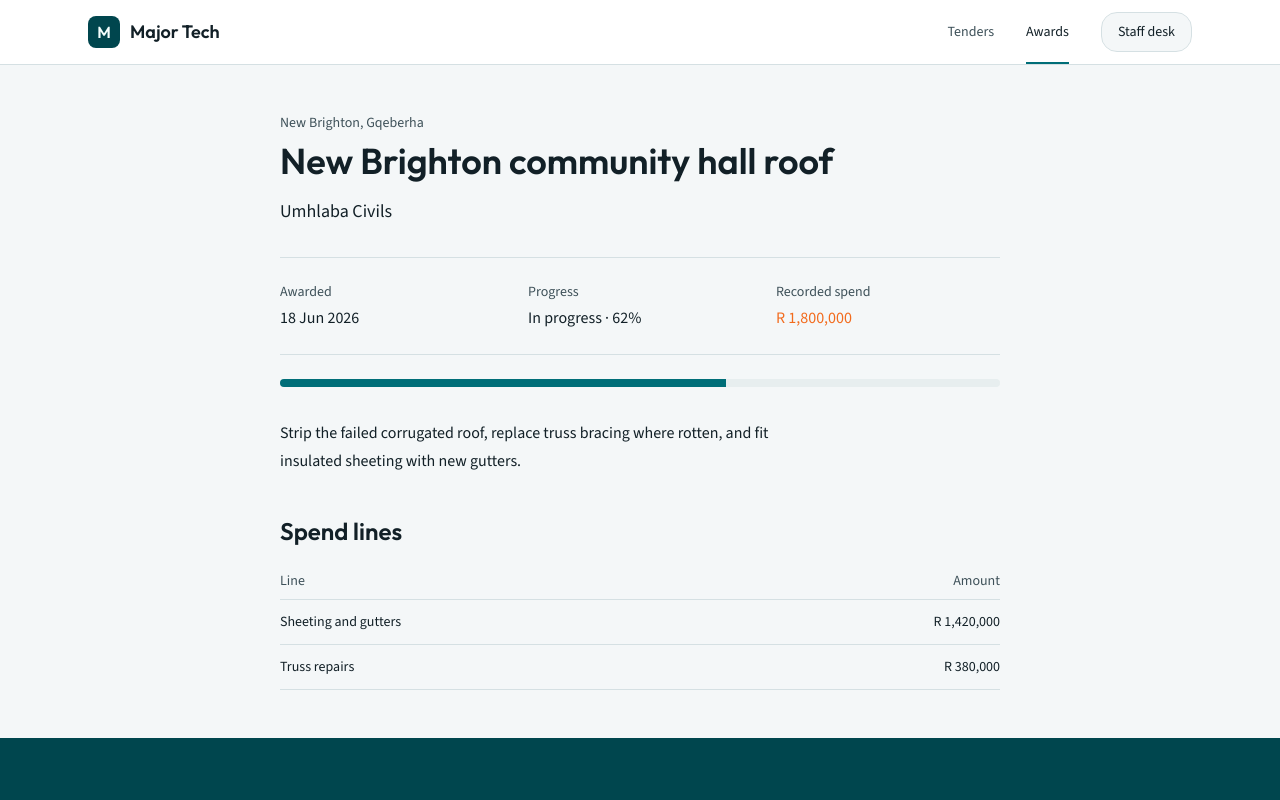
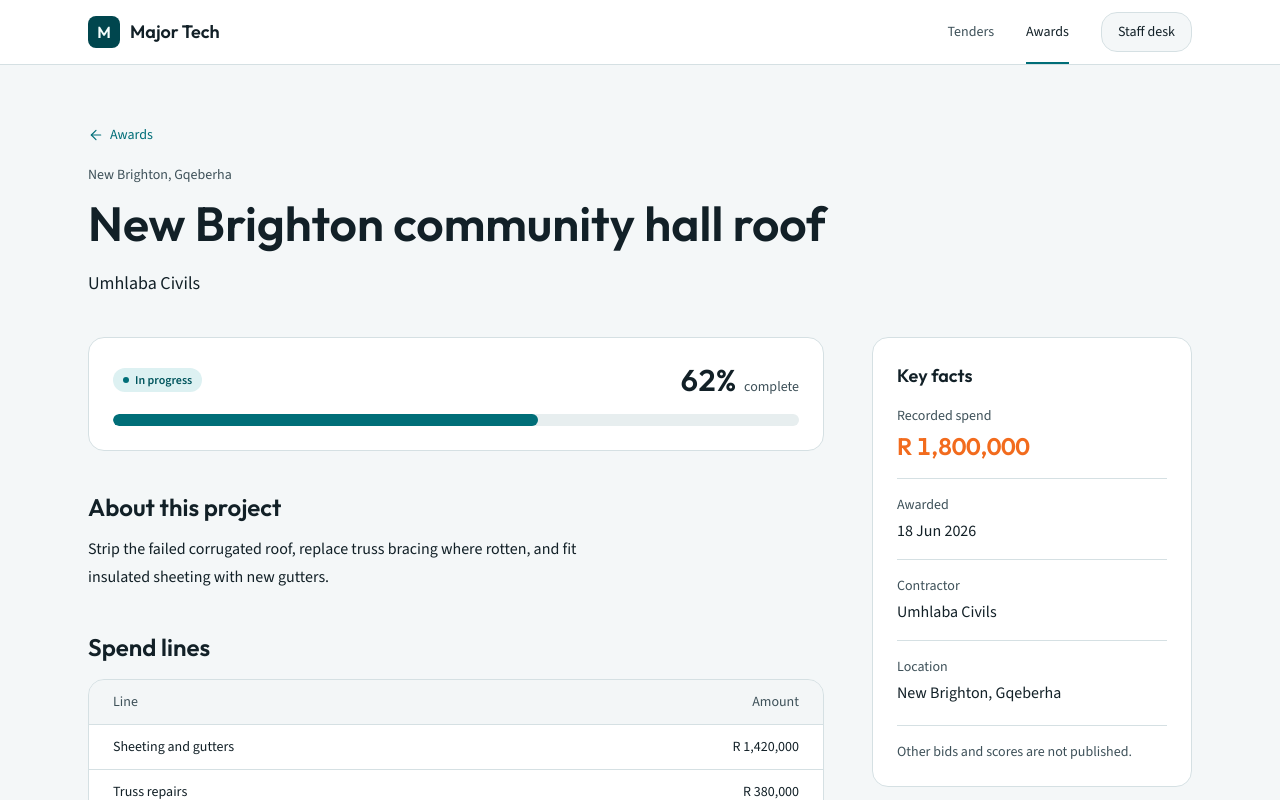
Before and after one commit to MrSolution07/tender_system, a Next.js app in the folder apps/web/: page /awards/aw-hall in a window 1280 px wide. Shown: the top 800 px of the page. Built offline with nearby package versions, Linux system fonts and the light colour scheme.

Commit message:
feat(ui):
redesign tender detail and awards pages with key facts panels

```diff
--- a/apps/web/app/(public)/awards/[id]/page.tsx
+++ b/apps/web/app/(public)/awards/[id]/page.tsx
@@ -1,11 +1,13 @@
 "use client";
 
+import { ArrowLeft } from "lucide-react";
 import Link from "next/link";
 import { useParams } from "next/navigation";
+import { ProgressBar } from "@/components/progress-bar";
+import { ProjectStatusBadge } from "@/components/project-status-badge";
 import { Button } from "@/components/ui/button";
 import { Skeleton } from "@/components/ui/skeleton";
 import { formatDate, formatRand } from "@/lib/format";
-import { PROJECT_STATUS_LABEL } from "@/lib/labels";
 import { useStore } from "@/lib/store";
 
 export default function AwardDetailPage() {
@@ -18,8 +20,9 @@ export default function AwardDetailPage() {
 
   if (!ready) {
     return (
-      <div className="mx-auto max-w-3xl px-6 py-12">
+      <div className="mx-auto max-w-6xl px-6 py-12">
         <Skeleton className="h-10 w-2/3" />
+        <Skeleton className="mt-6 h-32 w-full rounded-[1rem]" />
       </div>
     );
   }
@@ -38,54 +41,70 @@ export default function AwardDetailPage() {
   const spent = award.spend.reduce((sum, line) => sum + line.amountCents, 0);
 
   return (
-    <article className="mx-auto max-w-3xl px-6 py-12">
+    <article className="mx-auto max-w-6xl px-6 py-10 md:py-12">
+      <Link
+        href="/awards"
+        className="inline-flex h-11 items-center gap-1.5 text-sm font-medium text-primary underline-offset-4 hover:underline"
+      >
+        <ArrowLeft className="size-4" strokeWidth={1.75} aria-hidden="true" />
+        Awards
+      </Link>
+
+      <header className="mt-2">
         <p className="text-sm text-muted-foreground">{award.locationLabel}</p>
-      <h1 className="mt-2 font-display text-balance text-4xl font-semibold">
+        <h1 className="mt-2 max-w-[28ch] font-display leading-tight text-balance text-4xl font-semibold md:text-5xl">
           {award.projectTitle}
         </h1>
         <p className="mt-4 text-lg">{award.contractor}</p>
-      <dl className="mt-8 grid gap-6 border-y border-border py-6 sm:grid-cols-3">
+      </header>
+
+      <div className="mt-10 grid gap-10 md:grid-cols-[minmax(0,1fr)_20rem] md:items-start md:gap-12">
         <div>
-          <dt className="text-sm text-muted-foreground">Awarded</dt>
-          <dd className="mt-1 font-medium tabular-nums">{formatDate(award.awardedAt)}</dd>
+          <section
+            aria-label="Progress"
+            className="rounded-[1rem] border border-border bg-card p-6"
+          >
+            <div className="flex flex-wrap items-center justify-between gap-3">
+              <ProjectStatusBadge status={award.projectStatus} />
+              <p className="font-display text-3xl font-semibold tabular-nums">
+                {award.progressPercent}%
+                <span className="ml-2 font-sans text-sm font-normal text-muted-foreground">
+                  complete
+                </span>
+              </p>
             </div>
-        <div>
-          <dt className="text-sm text-muted-foreground">Progress</dt>
-          <dd className="mt-1 font-medium">
-            {PROJECT_STATUS_LABEL[award.projectStatus]} · {award.progressPercent}%
-          </dd>
-        </div>
-        <div>
-          <dt className="text-sm text-muted-foreground">Recorded spend</dt>
-          <dd className="mt-1 font-medium text-highlight tabular-nums">
-            {formatRand(spent)}
-          </dd>
-        </div>
-      </dl>
-      <div
-        className="mt-6 h-2 overflow-hidden rounded-full bg-muted"
-        role="meter"
-        aria-valuenow={award.progressPercent}
-        aria-valuemin={0}
-        aria-valuemax={100}
-        aria-label="Project progress"
-      >
-        <div
-          className="h-full bg-primary"
-          style={{ width: `${award.progressPercent}%` }}
+            <ProgressBar
+              className="mt-4 h-3"
+              percent={award.progressPercent}
+              label="Project progress"
             />
-      </div>
+          </section>
+
           {tender ? (
-        <p className="mt-8 max-w-[65ch] text-pretty leading-7">{tender.description}</p>
+            <>
+              <h2 className="mt-10 font-display text-2xl font-semibold">
+                About this project
+              </h2>
+              <p className="mt-3 max-w-[65ch] text-pretty leading-7">
+                {tender.description}
+              </p>
+            </>
           ) : null}
-      <h2 className="mt-10 font-display text-2xl font-semibold">Spend lines</h2>
-      <table className="mt-4 w-full text-left text-sm">
+
+          <h2 className="mt-10 font-display text-2xl font-semibold">
+            Spend lines
+          </h2>
+          <div className="mt-4 overflow-hidden rounded-[1rem] border border-border bg-card">
+            <table className="w-full text-left text-sm">
               <thead>
-          <tr className="border-b border-border text-muted-foreground">
-            <th scope="col" className="py-2 font-medium">
+                <tr className="border-b border-border bg-muted/50 text-muted-foreground">
+                  <th scope="col" className="px-4 py-3 font-medium md:px-6">
                     Line
                   </th>
-            <th scope="col" className="py-2 text-right font-medium">
+                  <th
+                    scope="col"
+                    className="px-4 py-3 text-right font-medium md:px-6"
+                  >
                     Amount
                   </th>
                 </tr>
@@ -93,12 +112,59 @@ export default function AwardDetailPage() {
               <tbody>
                 {award.spend.map((line) => (
                   <tr key={line.id} className="border-b border-border">
-              <td className="py-3">{line.label}</td>
-              <td className="py-3 text-right tabular-nums">{formatRand(line.amountCents)}</td>
+                    <td className="px-4 py-3 md:px-6">{line.label}</td>
+                    <td className="px-4 py-3 text-right tabular-nums md:px-6">
+                      {formatRand(line.amountCents)}
+                    </td>
                   </tr>
                 ))}
               </tbody>
+              <tfoot>
+                <tr>
+                  <th scope="row" className="px-4 py-3 font-semibold md:px-6">
+                    Total recorded
+                  </th>
+                  <td className="px-4 py-3 text-right font-semibold tabular-nums md:px-6">
+                    {formatRand(spent)}
+                  </td>
+                </tr>
+              </tfoot>
             </table>
+          </div>
+        </div>
+
+        <aside
+          aria-label="Key facts"
+          className="rounded-[1rem] border border-border bg-card p-6 md:sticky md:top-24"
+        >
+          <h2 className="font-display text-lg font-semibold">Key facts</h2>
+          <dl className="mt-4 divide-y divide-border">
+            <div className="pb-4">
+              <dt className="text-sm text-muted-foreground">Recorded spend</dt>
+              <dd className="mt-1 font-display text-2xl font-semibold text-highlight tabular-nums">
+                {formatRand(spent)}
+              </dd>
+            </div>
+            <div className="py-4">
+              <dt className="text-sm text-muted-foreground">Awarded</dt>
+              <dd className="mt-1 font-medium tabular-nums">
+                {formatDate(award.awardedAt)}
+              </dd>
+            </div>
+            <div className="py-4">
+              <dt className="text-sm text-muted-foreground">Contractor</dt>
+              <dd className="mt-1 font-medium">{award.contractor}</dd>
+            </div>
+            <div className="pt-4">
+              <dt className="text-sm text-muted-foreground">Location</dt>
+              <dd className="mt-1 font-medium">{award.locationLabel}</dd>
+            </div>
+          </dl>
+          <p className="mt-5 border-t border-border pt-4 text-sm text-pretty text-muted-foreground">
+            Other bids and scores are not published.
+          </p>
+        </aside>
+      </div>
     </article>
   );
 }
--- a/apps/web/app/(public)/awards/page.tsx
+++ b/apps/web/app/(public)/awards/page.tsx
@@ -1,9 +1,10 @@
 "use client";
 
 import Link from "next/link";
+import { ProgressBar } from "@/components/progress-bar";
+import { ProjectStatusBadge } from "@/components/project-status-badge";
 import { Skeleton } from "@/components/ui/skeleton";
 import { formatRand } from "@/lib/format";
-import { PROJECT_STATUS_LABEL } from "@/lib/labels";
 import { useStore } from "@/lib/store";
 
 export default function AwardsPage() {
@@ -13,6 +14,9 @@ export default function AwardsPage() {
       sum + award.spend.reduce((inner, line) => inner + line.amountCents, 0),
     0,
   );
+  const completed = awards.filter(
+    (award) => award.projectStatus === "completed",
+  ).length;
 
   return (
     <div className="mx-auto max-w-6xl px-6 py-12">
@@ -21,29 +25,72 @@ export default function AwardsPage() {
         Contractor, progress, and spend. Scores and the other bids are not
         published here.
       </p>
-      <p className="mt-8 font-display text-5xl font-semibold text-highlight tabular-nums">
-        {ready ? formatRand(spend) : "—"}
-      </p>
-      <p className="mt-1 text-sm text-muted-foreground">Recorded spend on these awards</p>
+
+      <section
+        aria-label="Spend summary"
+        className="mt-8 flex flex-col gap-6 rounded-[1rem] border border-border bg-card p-6 md:flex-row md:items-end md:justify-between md:p-8"
+      >
+        <div>
+          <p className="font-display text-5xl font-semibold text-highlight tabular-nums">
+            {ready ? formatRand(spend) : "—"}
+          </p>
+          <p className="mt-1 text-sm text-muted-foreground">
+            Recorded spend on these awards
+          </p>
+        </div>
+        {ready ? (
+          <dl className="flex gap-10">
+            <div>
+              <dd className="font-display text-3xl font-semibold tabular-nums">
+                {awards.length}
+              </dd>
+              <dt className="text-sm text-muted-foreground">
+                {awards.length === 1 ? "Award" : "Awards"}
+              </dt>
+            </div>
+            <div>
+              <dd className="font-display text-3xl font-semibold tabular-nums">
+                {completed}
+              </dd>
+              <dt className="text-sm text-muted-foreground">Completed</dt>
+            </div>
+          </dl>
+        ) : null}
+      </section>
 
       {!ready ? (
-        <Skeleton className="mt-8 h-40 w-full" />
+        <Skeleton className="mt-6 h-40 w-full rounded-[1rem]" />
       ) : (
-        <ul className="mt-8 divide-y divide-border border-y border-border">
+        <ul className="mt-6 divide-y divide-border overflow-hidden rounded-[1rem] border border-border bg-card">
           {awards.map((award) => (
             <li key={award.id}>
               <Link
                 href={`/awards/${award.id}`}
-                className="grid gap-2 py-5 md:grid-cols-[minmax(0,1fr)_auto] md:items-baseline"
+                className="group grid gap-4 px-4 py-5 outline-none transition-colors hover:bg-secondary/60 focus-visible:ring-2 focus-visible:ring-ring focus-visible:ring-inset md:grid-cols-[minmax(0,1fr)_15rem] md:items-center md:gap-8 md:px-6"
               >
-                <span>
-                  <span className="block font-medium">{award.projectTitle}</span>
-                  <span className="text-sm text-muted-foreground">
-                    {award.contractor} · {PROJECT_STATUS_LABEL[award.projectStatus]}
+                <span className="min-w-0">
+                  <span className="flex flex-wrap items-center gap-2">
+                    <span className="font-medium underline-offset-4 group-hover:underline">
+                      {award.projectTitle}
+                    </span>
+                    <ProjectStatusBadge status={award.projectStatus} />
+                  </span>
+                  <span className="mt-1 block text-sm text-muted-foreground">
+                    {award.contractor} · {award.locationLabel}
                   </span>
                 </span>
-                <span className="text-sm tabular-nums text-muted-foreground">
-                  {award.progressPercent}% complete
+                <span className="block">
+                  <span className="flex items-baseline justify-between text-sm">
+                    <span className="text-muted-foreground">Progress</span>
+                    <span className="font-semibold tabular-nums">
+                      {award.progressPercent}%
+                    </span>
+                  </span>
+                  <ProgressBar
+                    className="mt-2"
+                    percent={award.progressPercent}
+                    label={`Progress on ${award.projectTitle}`}
+                  />
                 </span>
               </Link>
             </li>
--- a/apps/web/app/(public)/tenders/[id]/page.tsx
+++ b/apps/web/app/(public)/tenders/[id]/page.tsx
@@ -1,5 +1,6 @@
 "use client";
 
+import { ArrowLeft } from "lucide-react";
 import Link from "next/link";
 import { useParams } from "next/navigation";
 import { StatusBadge } from "@/components/status-badge";
@@ -17,9 +18,9 @@ export default function TenderDetailPage() {
 
   if (!ready) {
     return (
-      <div className="mx-auto max-w-3xl px-6 py-12">
+      <div className="mx-auto max-w-6xl px-6 py-12">
         <Skeleton className="h-10 w-2/3" />
-        <Skeleton className="mt-6 h-32 w-full" />
+        <Skeleton className="mt-6 h-32 w-full rounded-[1rem]" />
       </div>
     );
   }
@@ -27,7 +28,9 @@ export default function TenderDetailPage() {
   if (!tender) {
     return (
       <div className="mx-auto max-w-3xl px-6 py-16">
-        <h1 className="font-display text-3xl font-semibold">Notice not on the public record</h1>
+        <h1 className="font-display text-3xl font-semibold">
+          Notice not on the public record
+        </h1>
         <p className="mt-3 text-pretty text-muted-foreground">
           This tender is missing, still a draft, or already closed. Open notices
           are listed separately from awards.
@@ -40,39 +43,92 @@ export default function TenderDetailPage() {
   }
 
   return (
-    <article className="mx-auto max-w-3xl px-6 py-12">
+    <article className="mx-auto max-w-6xl px-6 py-10 md:py-12">
+      <Link
+        href="/tenders"
+        className="inline-flex h-11 items-center gap-1.5 text-sm font-medium text-primary underline-offset-4 hover:underline"
+      >
+        <ArrowLeft className="size-4" strokeWidth={1.75} aria-hidden="true" />
+        Open notices
+      </Link>
+
+      <header className="mt-2">
         <p className="text-sm text-muted-foreground">{tender.department}</p>
-      <h1 className="mt-2 font-display text-balance text-4xl font-semibold">
+        <h1 className="mt-2 max-w-[28ch] font-display leading-tight text-balance text-4xl font-semibold md:text-5xl">
           {tender.title}
         </h1>
         <div className="mt-4">
           <StatusBadge status={tender.status} />
         </div>
-      <dl className="mt-8 grid gap-6 border-y border-border py-6 sm:grid-cols-3">
+      </header>
+
+      <div className="mt-10 grid gap-10 md:grid-cols-[minmax(0,1fr)_20rem] md:items-start md:gap-12">
         <div>
+          <h2 className="font-display text-2xl font-semibold">About this tender</h2>
+          <p className="mt-3 max-w-[65ch] text-pretty leading-7">
+            {tender.description}
+          </p>
+
+          <h2 className="mt-10 font-display text-2xl font-semibold">
+            Requirements
+          </h2>
+          <ol className="mt-4 grid gap-3">
+            {tender.requirements.map((requirement, index) => (
+              <li
+                key={requirement.id}
+                className="flex gap-4 rounded-[0.75rem] border border-border bg-card p-4"
+              >
+                <span
+                  aria-hidden="true"
+                  className="grid size-7 shrink-0 place-items-center rounded-full bg-secondary text-sm font-semibold text-secondary-foreground tabular-nums"
+                >
+                  {index + 1}
+                </span>
+                <span className="min-w-0 text-pretty">
+                  {requirement.body}
+                  {requirement.mandatory ? (
+                    <span className="ml-2 inline-block rounded-full bg-muted px-2 py-0.5 align-middle text-xs font-medium text-muted-foreground">
+                      Mandatory
+                    </span>
+                  ) : null}
+                </span>
+              </li>
+            ))}
+          </ol>
+        </div>
+
+        <aside
+          aria-label="Key facts"
+          className="rounded-[1rem] border border-border bg-card p-6 md:sticky md:top-24"
+        >
+          <h2 className="font-display text-lg font-semibold">Key facts</h2>
+          <dl className="mt-4 divide-y divide-border">
+            <div className="pb-4">
+              <dt className="text-sm text-muted-foreground">Closing date</dt>
+              <dd className="mt-1 font-display text-2xl font-semibold tabular-nums">
+                {tender.closingAt ? formatDate(tender.closingAt) : "Not set"}
+              </dd>
+            </div>
+            <div className="py-4">
+              <dt className="text-sm text-muted-foreground">Budget</dt>
+              <dd className="mt-1 font-display text-2xl font-semibold tabular-nums">
+                {formatRand(tender.budgetCents)}
+              </dd>
+            </div>
+            <div className="py-4">
               <dt className="text-sm text-muted-foreground">Category</dt>
               <dd className="mt-1 font-medium">{tender.category}</dd>
             </div>
-        <div>
-          <dt className="text-sm text-muted-foreground">Closes</dt>
-          <dd className="mt-1 font-medium tabular-nums">
-            {tender.closingAt ? formatDate(tender.closingAt) : "Not set"}
-          </dd>
-        </div>
-        <div>
-          <dt className="text-sm text-muted-foreground">Budget</dt>
-          <dd className="mt-1 font-medium tabular-nums">
-            {formatRand(tender.budgetCents)}
-          </dd>
+            <div className="pt-4">
+              <dt className="text-sm text-muted-foreground">Department</dt>
+              <dd className="mt-1 font-medium">{tender.department}</dd>
             </div>
           </dl>
-      <p className="mt-8 max-w-[65ch] text-pretty leading-7">{tender.description}</p>
-      <h2 className="mt-10 font-display text-2xl font-semibold">Requirements</h2>
-      <ul className="mt-4 list-disc space-y-2 pl-5 text-pretty">
-        {tender.requirements.map((requirement) => (
-          <li key={requirement.id}>{requirement.body}</li>
-        ))}
-      </ul>
+          <p className="mt-5 border-t border-border pt-4 text-sm text-pretty text-muted-foreground">
+            Bids, scores, and contact details are not published here.
+          </p>
+        </aside>
+      </div>
     </article>
   );
 }
```
Lines whose indentation alone changed are shown as unchanged.
